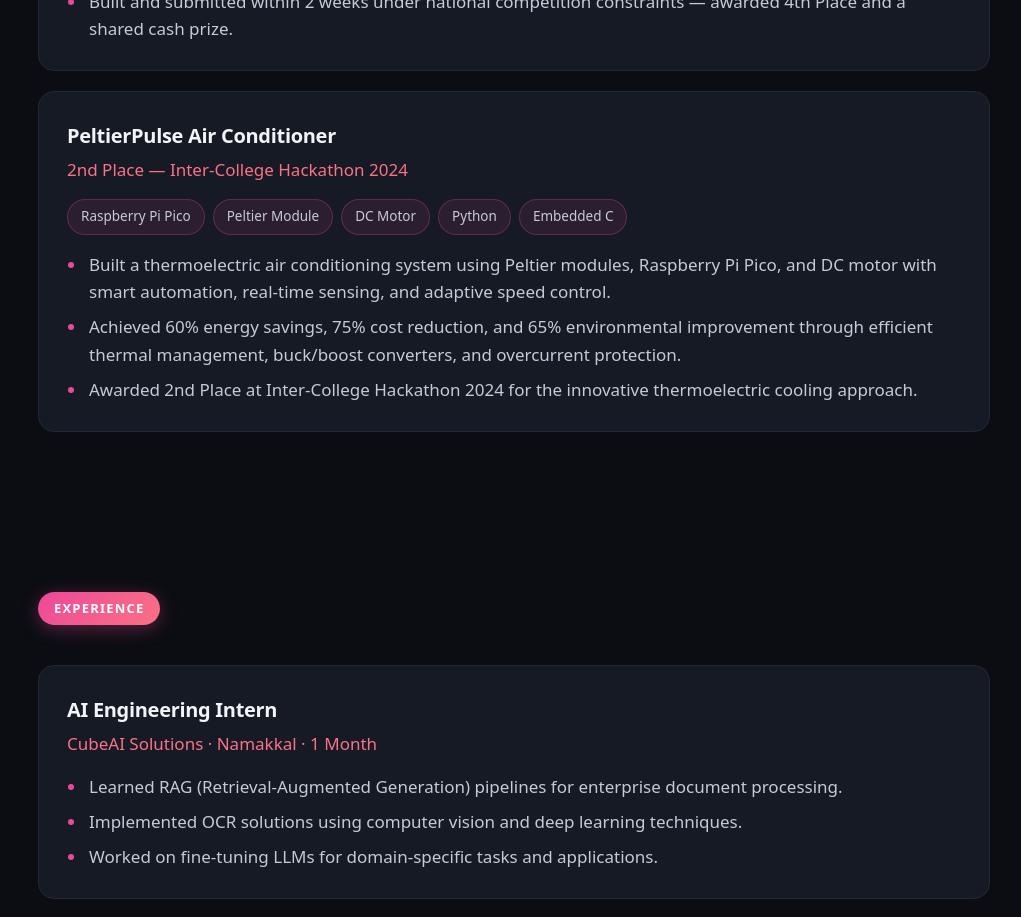
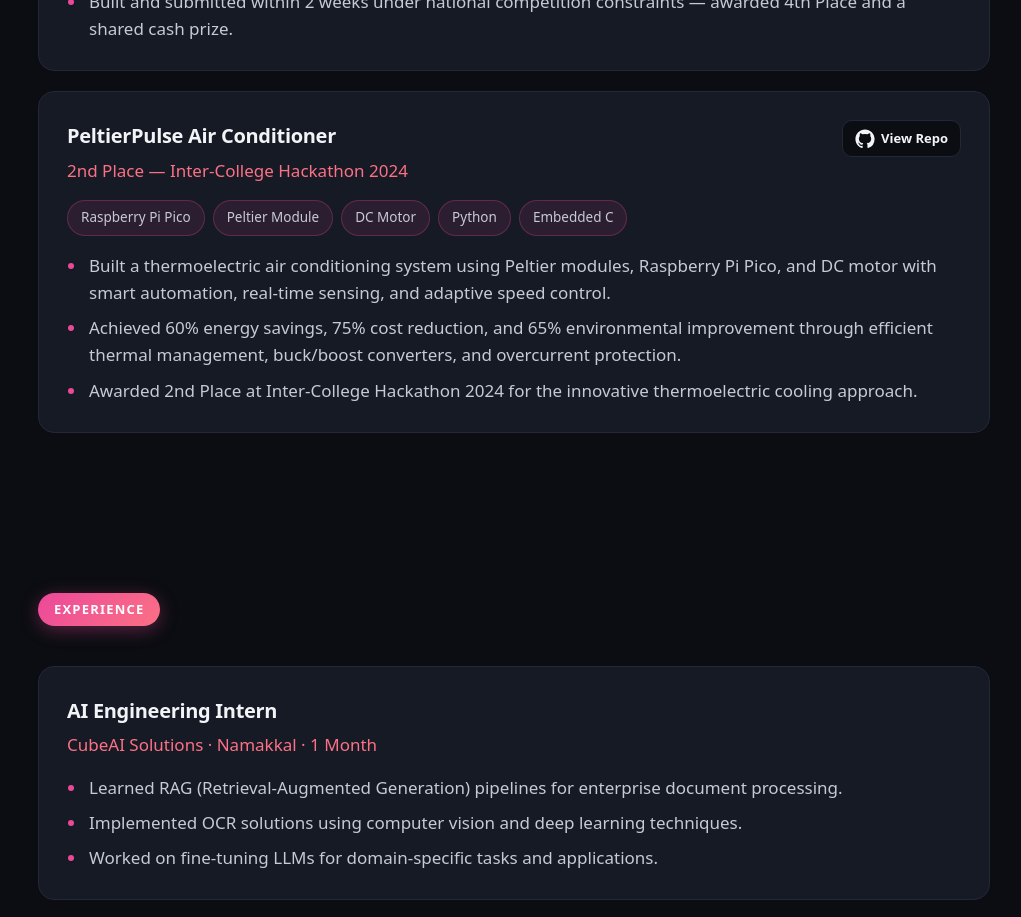
Before and after one commit to srinivaspanneerlm-cyber/srinivaspanneerlm-cyber.github.io, a React (Vite) app: page / in a window 1280 px wide. Shown: the part 3320-4237 px from the top of the page, without its empty margins (126-1147 px from the left). Built offline with nearby package versions, Linux system fonts and the light colour scheme.

Commit message:
Link PeltierPulse project repo

```diff
--- a/src/data.js
+++ b/src/data.js
@@ -94,6 +94,7 @@ export const projects = [
   {
     name: 'PeltierPulse Air Conditioner',
     subtitle: '2nd Place — Inter-College Hackathon 2024',
+    link: 'https://github.com/srinivaspanneerlm-cyber/PeltierPulse-Air-Conditioner',
     tech: ['Raspberry Pi Pico', 'Peltier Module', 'DC Motor', 'Python', 'Embedded C'],
     points: [
       'Built a thermoelectric air conditioning system using Peltier modules, Raspberry Pi Pico, and DC motor with smart automation, real-time sensing, and adaptive speed control.',
```
